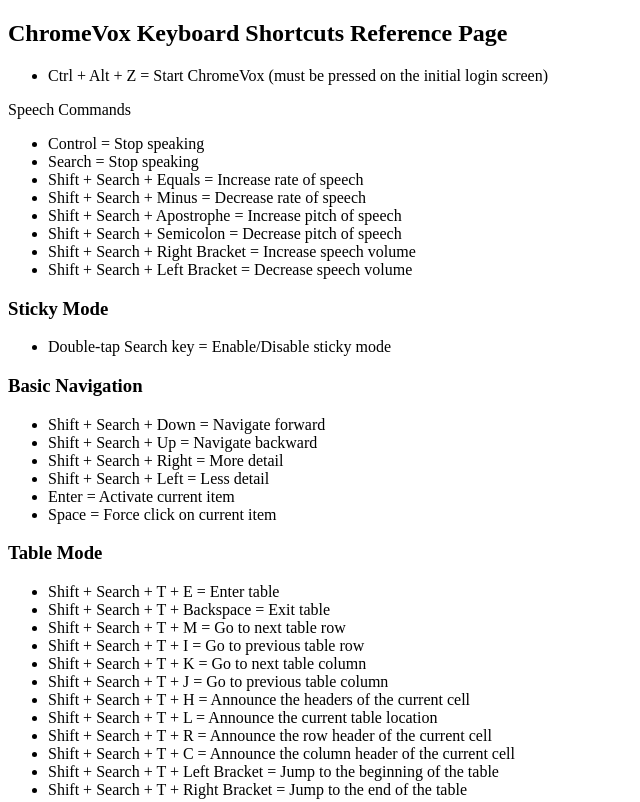
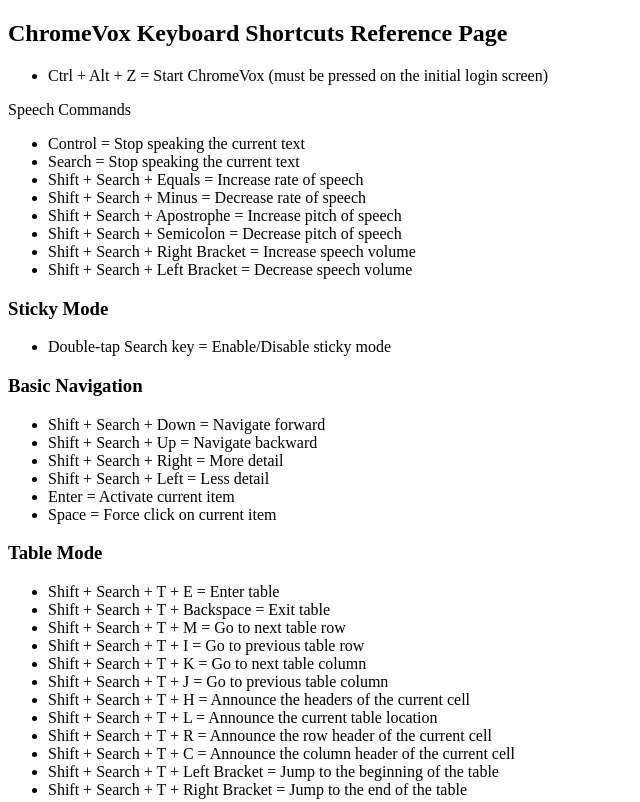
Before and after one commit to operasoftware/chromevox, a plain HTML site: page tutorial/keyboard_shortcuts.html in a window 1280 px wide. Shown: the top 802 px of the page, without its empty margins (0-640 px from the left). Drawn offline with Linux system fonts and the light colour scheme.

Commit message:
Fixing a few small bugs in the tutorial
git-svn-id: http://google-axs-chrome.googlecode.com/svn/trunk@23 d45b90a2-0663-2418-5226-304fbafce7bb

```diff
--- a/tutorial/keyboard_shortcuts.html
+++ b/tutorial/keyboard_shortcuts.html
@@ -38,8 +38,8 @@
 
     <h3>Speech Commands</h3>
     <ul>
-        <li>Control = Stop speaking</li>
-        <li>Search = Stop speaking</li>
+        <li>Control = Stop speaking the current text</li>
+        <li>Search = Stop speaking the current text</li>
         <li>Shift + Search + Equals = Increase rate of speech</li>
         <li>Shift + Search + Minus = Decrease rate of speech</li>
         <li>Shift + Search + Apostrophe = Increase pitch of speech</li>
```
Also changed, not shown: tutorial/voice_control.html (+2 -1 lines).
